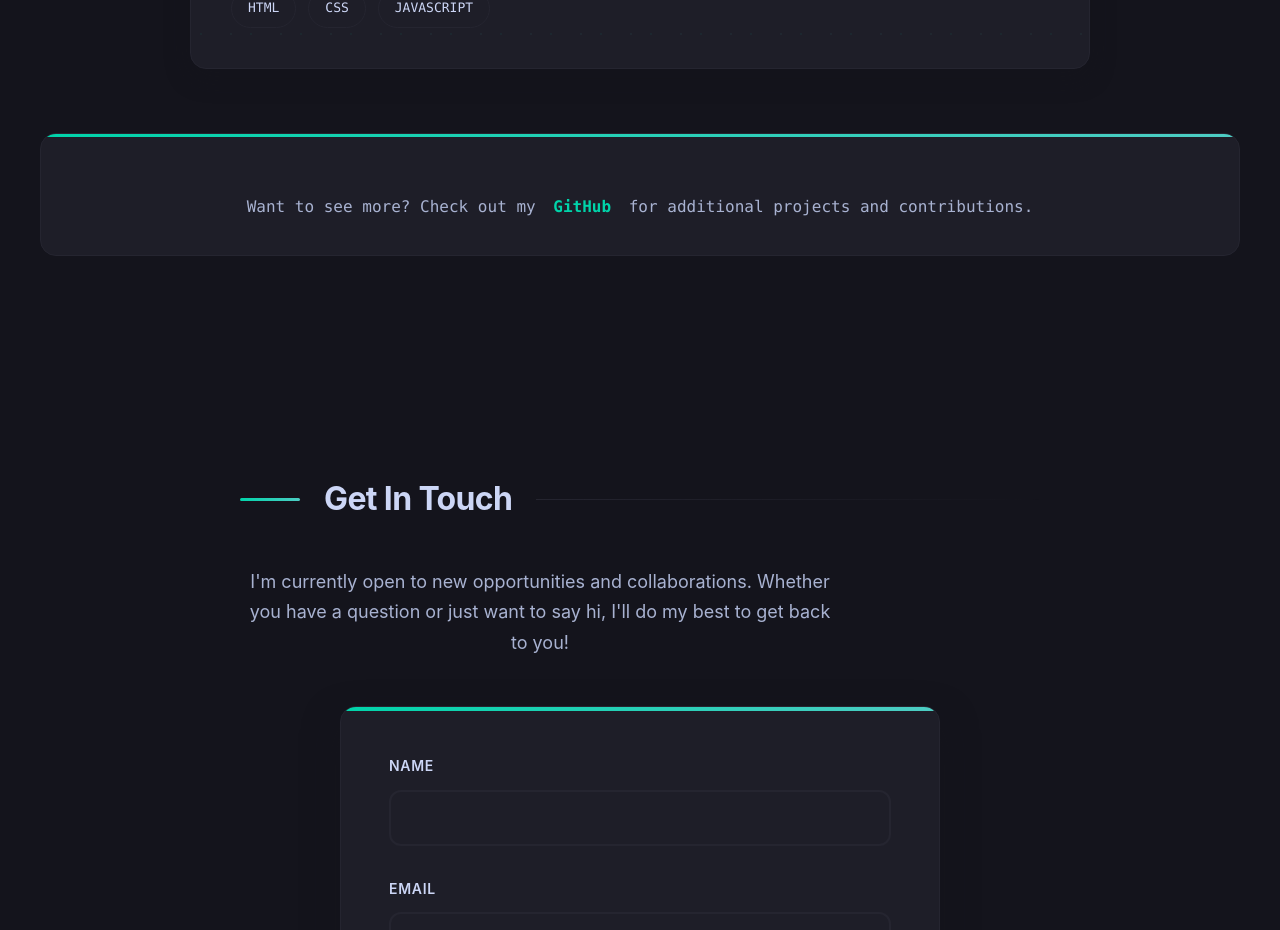
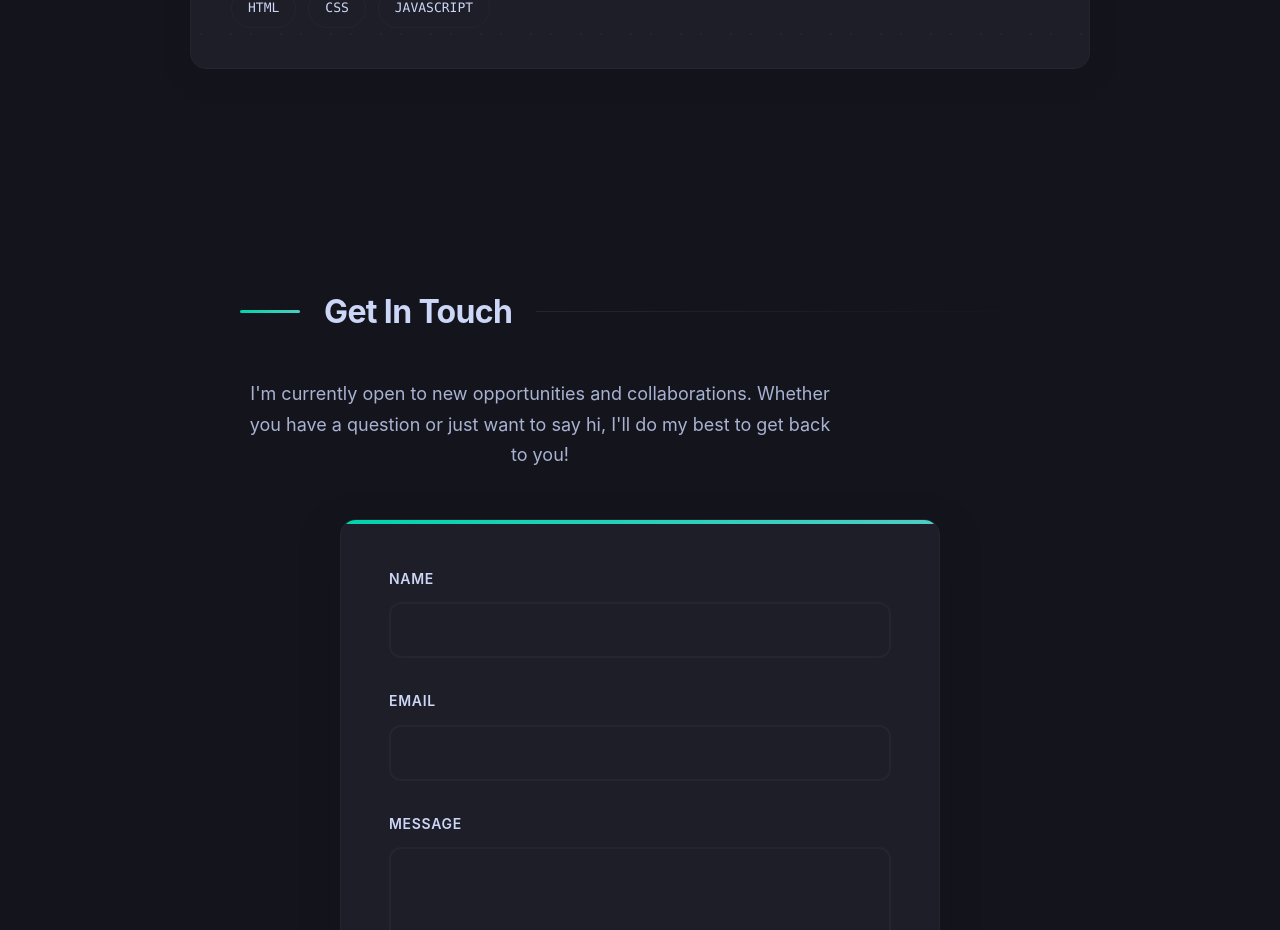
Before and after one commit to ayeshashaw/MyPortfolio, a React (Vite) app: page / in a window 1280 px wide. Shown: the part 8935-9865 px from the top of the page. Built offline with nearby package versions, Linux system fonts and the light colour scheme.

Commit message:
Updated Projects.jsx

```diff
--- a/src/components/Projects.jsx
+++ b/src/components/Projects.jsx
@@ -259,11 +259,7 @@ const Projects = () => {
           ))}
         </div>
 
-        <div className="section-footer fade-in" style={{ animationDelay: '0.8s' }}>
-          <div className="footer-text">
-            <p>Want to see more? Check out my <a href="https://github.com/ayeshashaw" target="_blank" rel="noopener noreferrer">GitHub</a> for additional projects and contributions.</p>
-          </div>
-        </div>
+
       </div>
 
 
```
